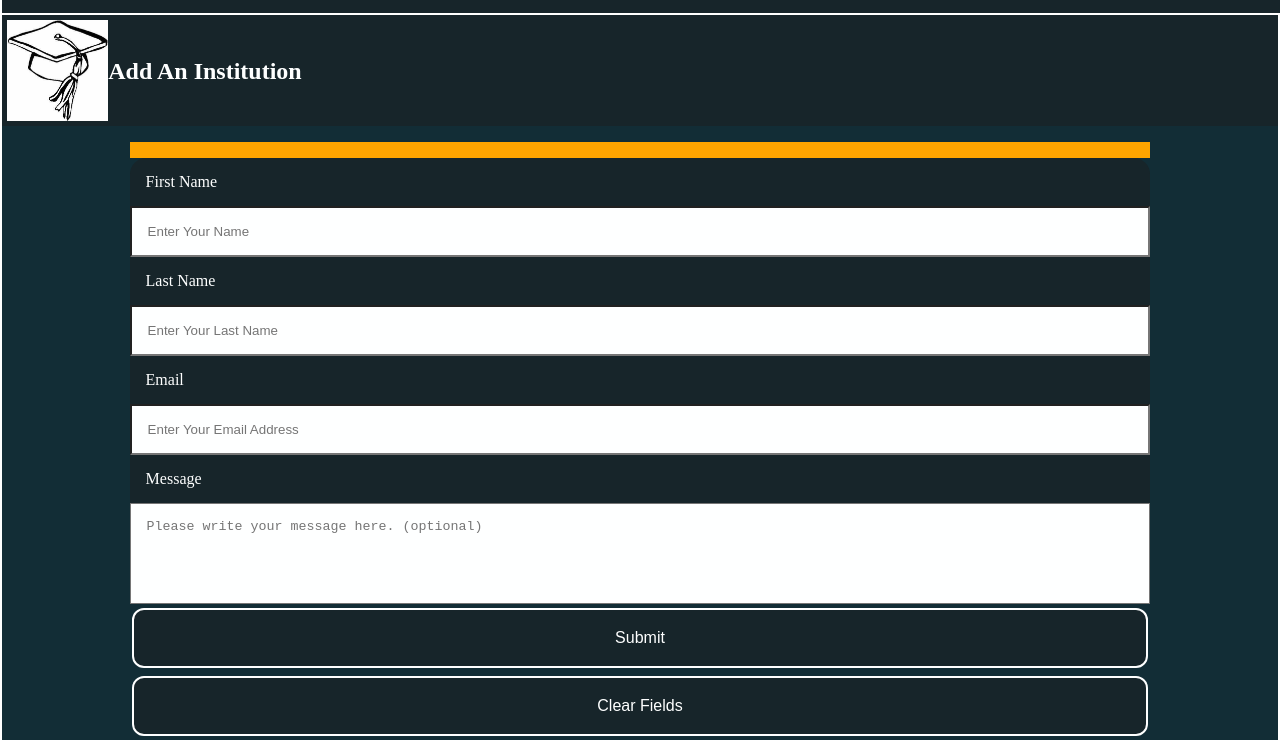
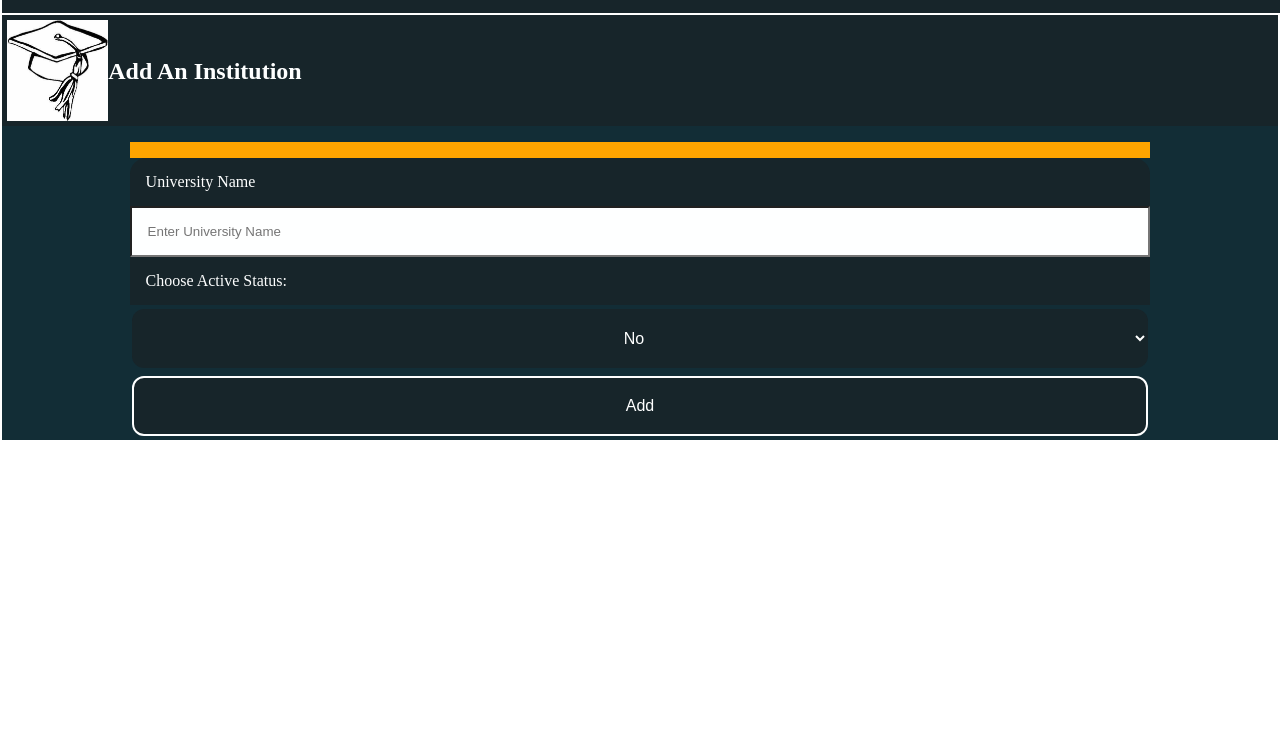
Before and after one commit to Ukukhula-bursary/BBDBursary-Website, a plain HTML site: page html/admin_view/add_institution.html in a window 1280 px wide. Shown: the part 80-820 px from the top of the page. Drawn offline with Linux system fonts and the light colour scheme.

Commit message:
add university form

```diff
--- a/html/admin_view/add_institution.html
+++ b/html/admin_view/add_institution.html
@@ -70,64 +70,34 @@
                         <section id="form-section" id="home-contact-section" class="home-section">
                             <form
                                 id="contact-us-form"
-                                action="/submit"
+                                action="#"
                                 method="POST"
                                 data-netlify="true"
                             >
                                 <h3 id="successMessage"></h3>
-                                <label for="firstName" id="contact-us-form-first-name-label">First Name
+                                <label for="firstName" id="contact-us-form-first-name-label">
+                                    University Name
                                 </label
                             >
                                 <input
-                                    pattern="[a-zA-Z]{2,256}$"
+                                    pattern="[a-zA-Z\s]{2,256}$"
                                     title="FirstName: Must be filled, only one name allowed."
                                     type="text"
                                     id="firstName"
                                     name="firstName"
                                     required
-                                    placeholder="Enter Your Name"
+                                    placeholder="Enter University Name"
                                 >
-                                <label for="lastName">Last Name</label>
-                                <input
-                                    pattern="[a-zA-Z]{2,256}$"
-                                    title="Last Name: Must be filled, only one surname allowed."
-                                    type="text"
-                                    id="lastName"
-                                    name="lastName"
-                                    required
-                                    placeholder="Enter Your Last Name"
-                                >
-                                <label for="emailAddress">Email</label>
-                                <input
-                                    pattern="[A-Za-z0-9._%+\-]+@[a-z0-9.\-]+\.[a-z]{2,320}$"
-                                    title="Email: Must be in the following order: 'characters@characters.domain'"
-                                    type="email"
-                                    id="emailAddress"
-                                    name="emailAddress"
-                                    required
-                                    placeholder="Enter Your Email Address"
-                                >
-                                <label for="message">Message</label>
-                                <textarea
-                                    name="message"
-                                    rows="5"
-                                    cols="30"
-                                    placeholder="Please write your message here. (optional)"
-                                    maxlength="256"
-                                    title="Message: May not be empty, and can not exceed 256 characters."
-                                    id="message"
-                                ></textarea>
+                                <label for="universityStatus">Choose Active Status:</label>
+                                <select id="universityStatus" name="universityStatus" class="buttons">
+                                    <option value="No">No</option>
+                                    <option value="yes">Yes</option>
+                                </select>
                                 <input
                                     type="submit"
                                     id="visitorSubmitButton"
                                     class="buttons"
-                                    value="Submit"
-                                >
-                                <input
-                                    type="button"
-                                    value="Clear Fields"
-                                    id="visitorClearFieldsButton"
-                                    class="buttons"
+                                    value="Add"
                                 >
                             </form>
                         </section>
```
